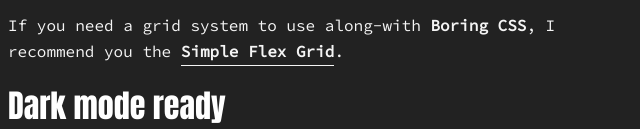
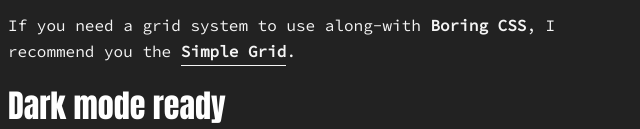
Before and after one commit to rogeriotaques/boring-css, a plain HTML site: page index.html in a window 1280 px wide. Shown: the part 671-800 px from the top of the page, 0-640 px from the left. Drawn offline with nearby package versions, Linux system fonts and the light colour scheme.

Commit message:
Update index.html

```diff
--- a/index.html
+++ b/index.html
@@ -74,11 +74,11 @@
         <p>
           If you need a grid system to use along-with <b>Boring CSS</b>, I recommend you the
           <a
-            href="simple-flex-grid.css"
+            href="simple-grid.css"
             target="_blank"
             rel="noopener noreferrer"
-            data-cyanstats-event="Simple Flex Grid"
-            >Simple Flex Grid</a
+            data-cyanstats-event="Simple Grid"
+            >Simple Grid</a
           >.
         </p>
 
```
